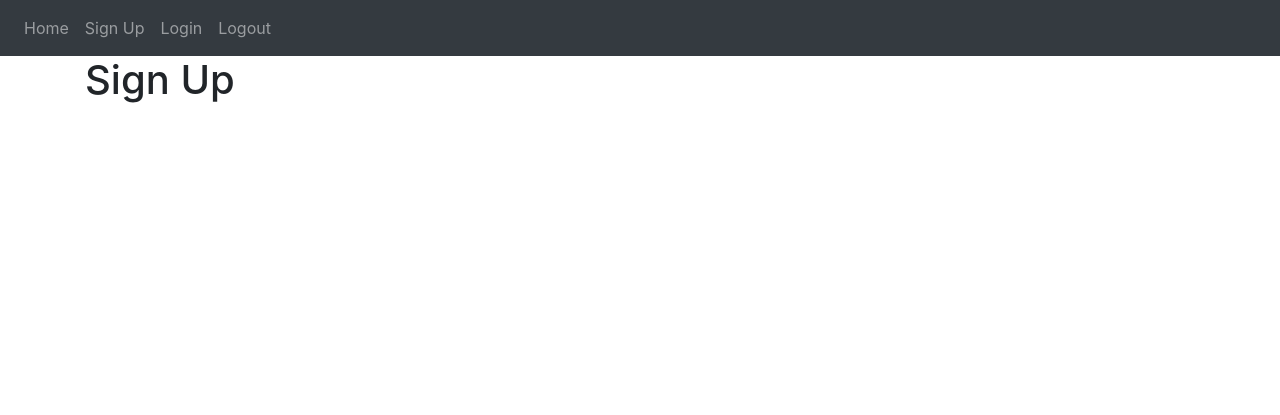
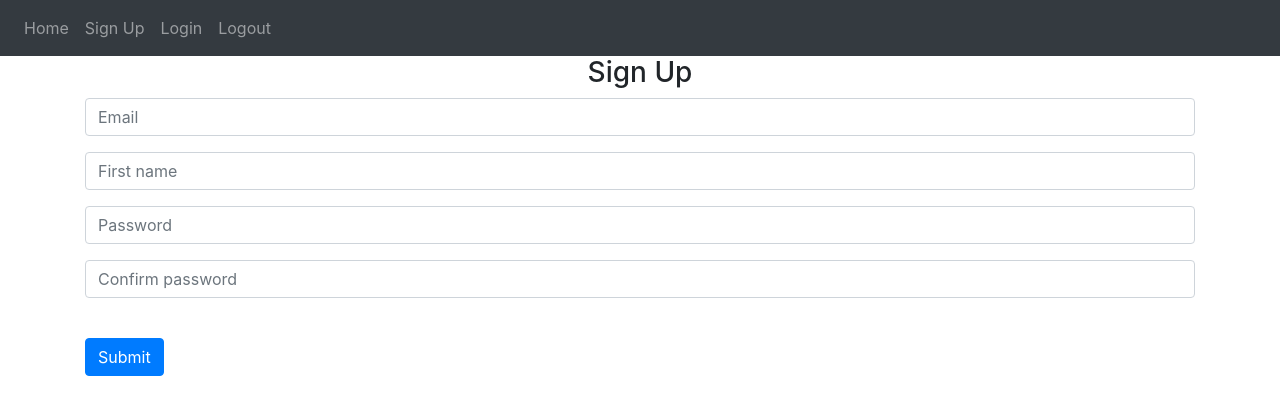
Before and after one commit to jusmccar/NotesAccount, a Flask app: page /signup in a window 1280 px wide. Shown: the top 415 px of the page. Run offline with Flask 2, Linux system fonts and the light colour scheme; some libraries are stand-ins or nearby versions.

Commit message:
Finish signup page

```diff
--- a/website/templates/signup.html
+++ b/website/templates/signup.html
@@ -3,5 +3,45 @@
     Sign Up
 {% endblock %}
 {% block content %}
-    <h1>Sign Up</h1>
+<form method="POST">
+    <h3 align="center">Sign Up</h3>
+    <div class="form-group">
+        <input
+            type="email"
+            class="form-control"
+            id="email"
+            name="email"
+            placeholder="Email"
+        />
+    </div>
+    <div class="form-group">
+        <input
+            type="text"
+            class="form-control"
+            id="firstName"
+            name="firstName"
+            placeholder="First name"
+        />
+    </div>
+    <div class="form-group">
+        <input
+            type="password"
+            class="form-control"
+            id="password1"
+            name="password1"
+            placeholder="Password"
+        />
+    </div>
+    <div class="form-group">
+        <input
+            type="password"
+            class="form-control"
+            id="password2"
+            name="password2"
+            placeholder="Confirm password"
+        />
+    </div>
+    <br />
+    <button type="submit" class="btn btn-primary">Submit</button>
+</form>
 {% endblock %}
```
